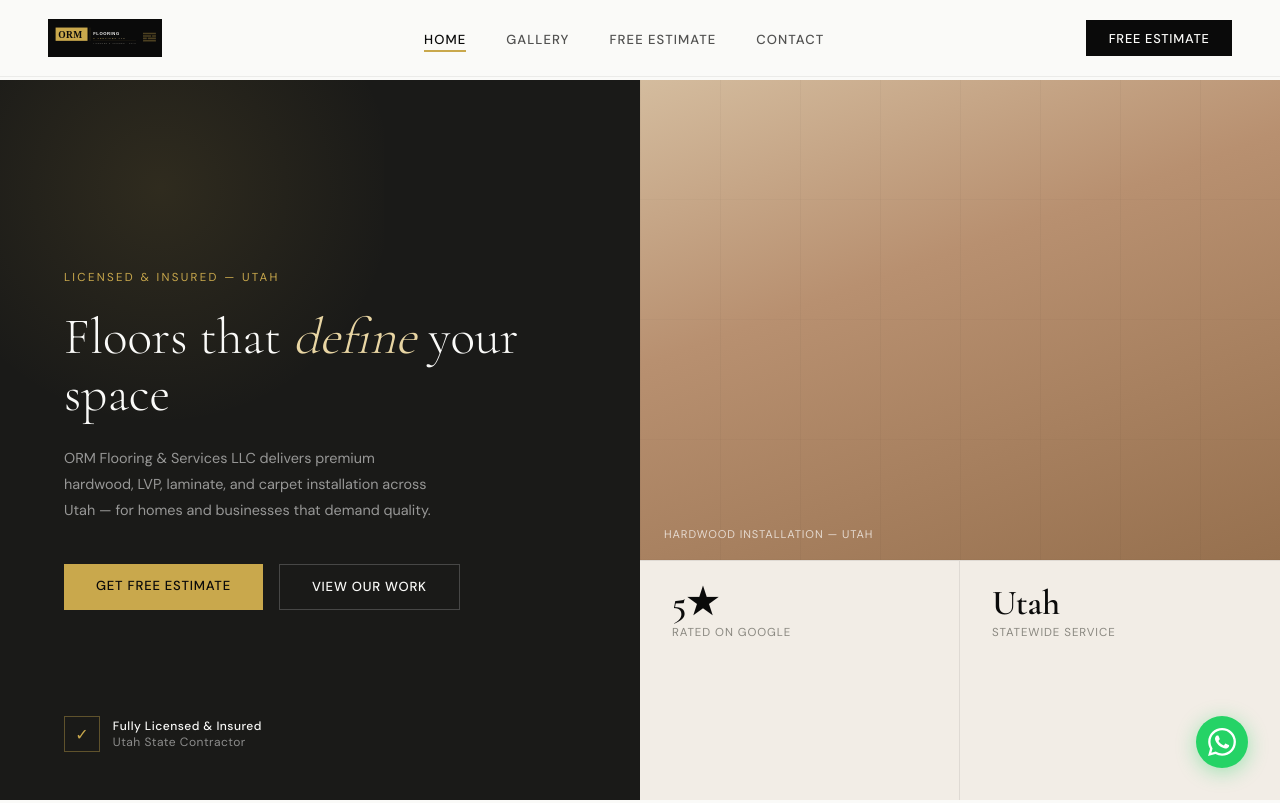
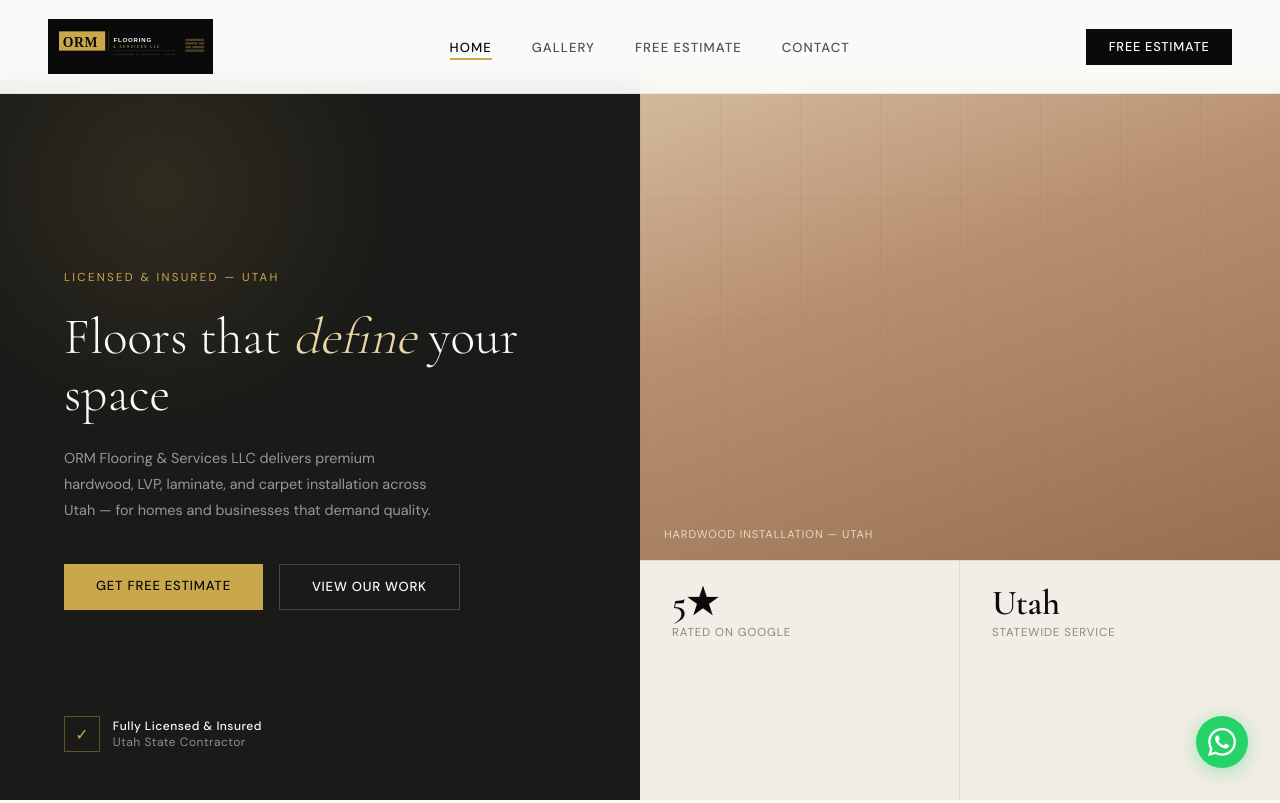
Before and after one commit to rickenofficial/orm-flooring-website, a plain HTML site: page index.html in a window 1280 px wide. Shown: the top 803 px of the page. Drawn offline with nearby package versions, Linux system fonts and the light colour scheme.

Commit message:
Bigger nav logo

```diff
--- a/css/styles.css
+++ b/css/styles.css
@@ -26,7 +26,7 @@ body{font-family:"DM Sans",sans-serif;background:var(--white);color:var(--black)
 @keyframes menuSlide{from{opacity:0;transform:translateY(-8px)}to{opacity:1;transform:translateY(0)}}
 
 /* ─── LOGO ─── */
-.nav-logo-img{height:38px;width:auto;display:block;opacity:0;transform:translateX(-32px);animation:logoSlide 0.7s cubic-bezier(0.22,1,0.36,1) 0.1s forwards}
+.nav-logo-img{height:55px;width:auto;display:block;opacity:0;transform:translateX(-32px);animation:logoSlide 0.7s cubic-bezier(0.22,1,0.36,1) 0.1s forwards}
 
 /* ─── NAV ─── */
 nav{position:fixed;top:0;width:100%;z-index:100;padding:1.2rem 3rem;display:flex;justify-content:space-between;align-items:center;background:rgba(250,250,248,0.95);backdrop-filter:blur(12px);border-bottom:1px solid rgba(0,0,0,0.06)}
```
